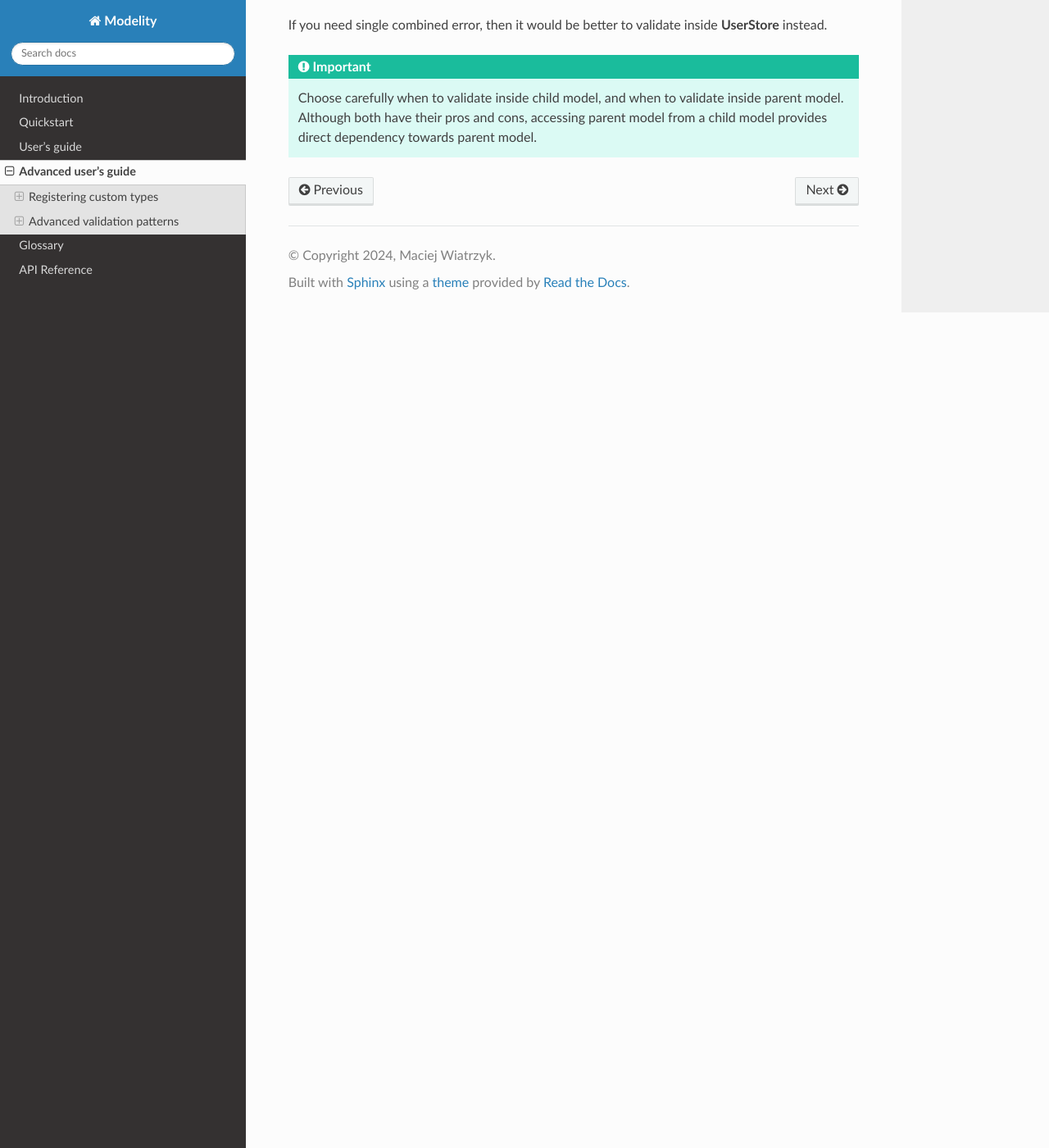
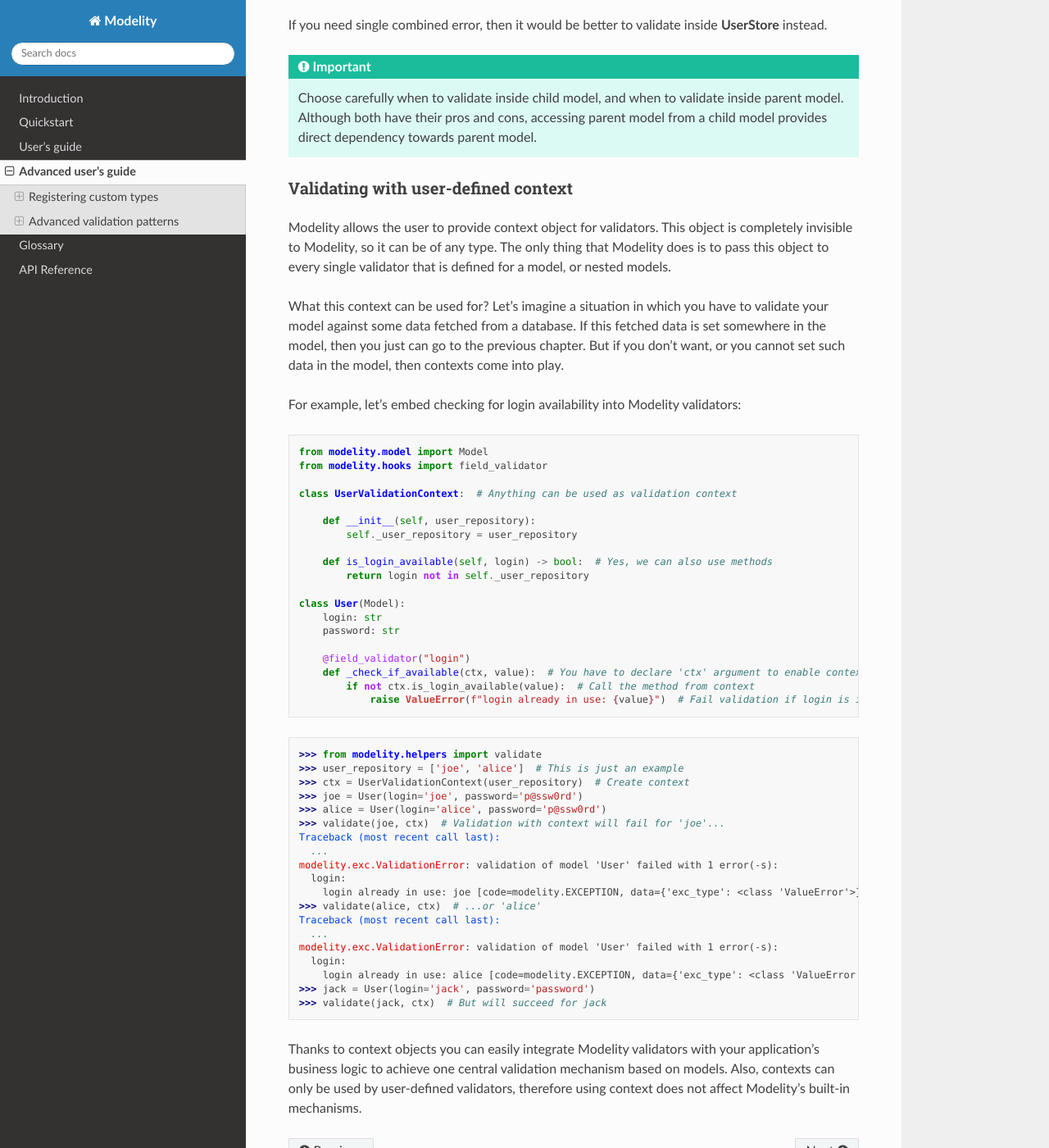
Before and after one commit to mwiatrzyk/modelity, a Sphinx documentation site: the page built from docs/source/advanced.rst, in a window 1280 px wide and 1400 px high, scrolled down 5423 px. Shown: the whole window at 82% size. Built offline with Sphinx 7.4.7 and the Read the Docs theme 3.1.0, drawn with Linux system fonts in a browser that asks for light colours.

Commit message:
docs: add Advanced tutorial about using user-defined context objects during validation

```diff
--- a/docs/source/advanced.rst
+++ b/docs/source/advanced.rst
@@ -311,3 +311,69 @@
     validate inside parent model. Although both have their pros and cons,
     accessing parent model from a child model provides direct dependency
     towards parent model.
+
+Validating with user-defined context
+^^^^^^^^^^^^^^^^^^^^^^^^^^^^^^^^^^^^
+
+Modelity allows the user to provide context object for validators. This object
+is completely invisible to Modelity, so it can be of any type. The only thing
+that Modelity does is to pass this object to every single validator that is
+defined for a model, or nested models.
+
+What this context can be used for? Let's imagine a situation in which you have
+to validate your model against some data fetched from a database. If this
+fetched data is set somewhere in the model, then you just can go to the
+previous chapter. But if you don't want, or you cannot set such data in the
+model, then contexts come into play.
+
+For example, let's embed checking for login availability into Modelity
+validators:
+
+.. testcode::
+
+    from modelity.model import Model
+    from modelity.hooks import field_validator
+
+    class UserValidationContext:  # Anything can be used as validation context
+
+        def __init__(self, user_repository):
+            self._user_repository = user_repository
+
+        def is_login_available(self, login) -> bool:  # Yes, we can also use methods
+            return login not in self._user_repository
+
+    class User(Model):
+        login: str
+        password: str
+
+        @field_validator("login")
+        def _check_if_available(ctx, value):  # You have to declare 'ctx' argument to enable context access
+            if not ctx.is_login_available(value):  # Call the method from context
+                raise ValueError(f"login already in use: {value}")  # Fail validation if login is in use
+
+.. doctest::
+
+    >>> from modelity.helpers import validate
+    >>> user_repository = ['joe', 'alice']  # This is just an example
+    >>> ctx = UserValidationContext(user_repository)  # Create context
+    >>> joe = User(login='joe', password='p@ssw0rd')
+    >>> alice = User(login='alice', password='p@ssw0rd')
+    >>> validate(joe, ctx)  # Validation with context will fail for 'joe'...
+    Traceback (most recent call last):
+      ...
+    modelity.exc.ValidationError: validation of model 'User' failed with 1 error(-s):
+      login:
+        login already in use: joe [code=modelity.EXCEPTION, data={'exc_type': <class 'ValueError'>}]
+    >>> validate(alice, ctx)  # ...or 'alice'
+    Traceback (most recent call last):
+      ...
+    modelity.exc.ValidationError: validation of model 'User' failed with 1 error(-s):
+      login:
+        login already in use: alice [code=modelity.EXCEPTION, data={'exc_type': <class 'ValueError'>}]
+    >>> jack = User(login='jack', password='password')
+    >>> validate(jack, ctx)  # But will succeed for jack
+
+Thanks to context objects you can easily integrate Modelity validators with
+your application's business logic to achieve one central validation mechanism
+based on models. Also, contexts can only be used by user-defined validators,
+therefore using context does not affect Modelity's built-in mechanisms.
```
